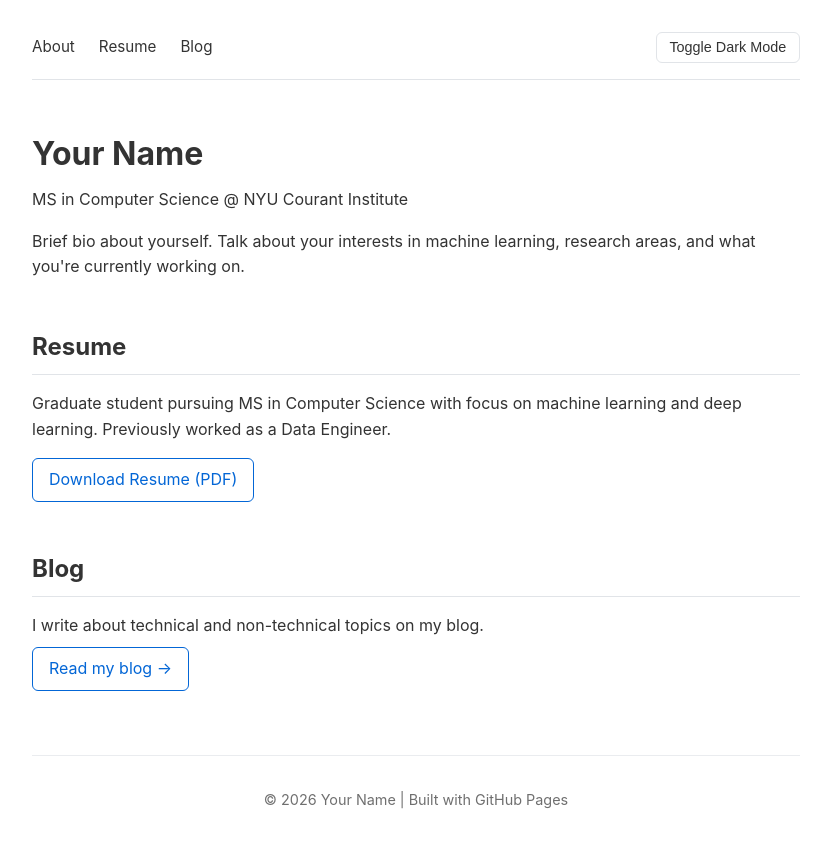
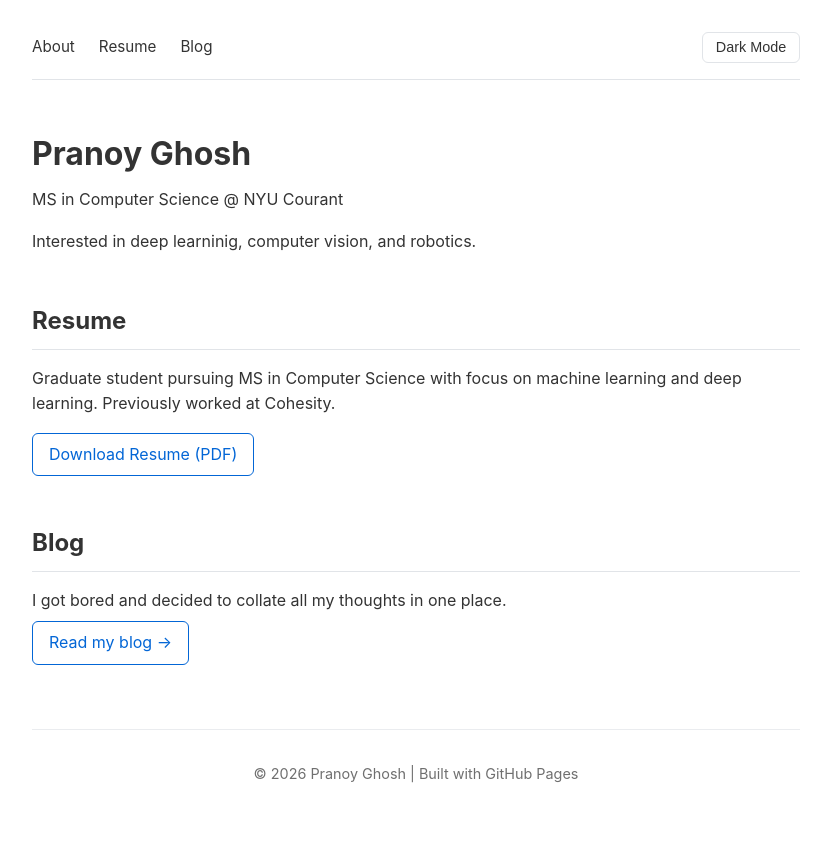
Before and after one commit to pranoyghosh/pranoyghosh.github.io, a plain HTML site: page index.html in a window 1280 px wide. Shown: the whole page, without its empty margins (224-1055 px from the left). After the commit the page ends 817 px from the top, so only its background shows below. Drawn offline with Linux system fonts and the light colour scheme.

Commit message:
added blog, basic corrections

```diff
--- a/index.html
+++ b/index.html
@@ -149,16 +149,15 @@
             <a href="#resume">Resume</a>
             <a href="#blog">Blog</a>
         </nav>
-        <button class="theme-toggle" onclick="toggleTheme()">Toggle Dark Mode</button>
+        <button class="theme-toggle" onclick="toggleTheme()">Dark Mode</button>
     </header>
 
     <main>
         <section id="about">
-            <h1>Your Name</h1>
-            <p>MS in Computer Science @ NYU Courant Institute</p>
+            <h1>Pranoy Ghosh</h1>
+            <p>MS in Computer Science @ NYU Courant</p>
             <p style="margin-top: 1rem;">
-                Brief bio about yourself. Talk about your interests in machine learning,
-                research areas, and what you're currently working on.
+              Interested in deep learninig, computer vision, and robotics.
             </p>
         </section>
 
@@ -166,7 +165,7 @@
             <h2>Resume</h2>
             <p>
                 Graduate student pursuing MS in Computer Science with focus on machine learning
-                and deep learning. Previously worked as a Data Engineer.
+                and deep learning. Previously worked at Cohesity.
             </p>
             <a href="resume.pdf" class="resume-link" download>Download Resume (PDF)</a>
         </section>
@@ -174,14 +173,14 @@
         <section id="blog">
             <h2>Blog</h2>
             <p>
-                I write about technical and non-technical topics on my blog.
+                I got bored and decided to collate all my thoughts in one place.
             </p>
-            <a href="https://yourpseudonym.bearblog.dev" class="blog-link" target="_blank">Read my blog →</a>
+            <a href="https://pgtxt.bearblog.dev/" class="blog-link" target="_blank">Read my blog →</a>
         </section>
     </main>
 
     <footer>
-        <p>© 2026 Your Name | Built with GitHub Pages</p>
+        <p>© 2026 Pranoy Ghosh | Built with GitHub Pages</p>
     </footer>
 
     <script>
```
